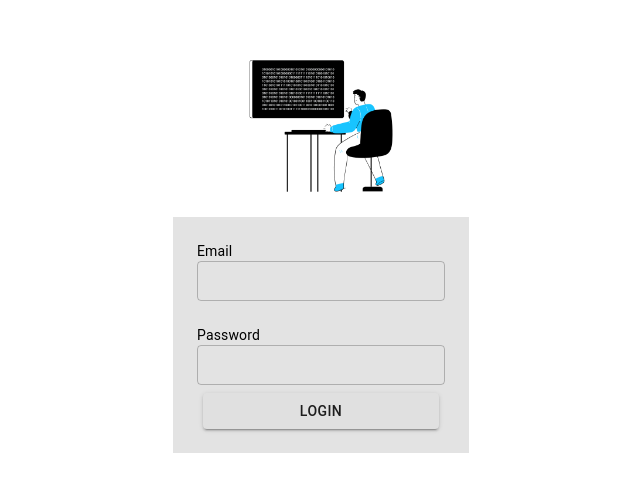
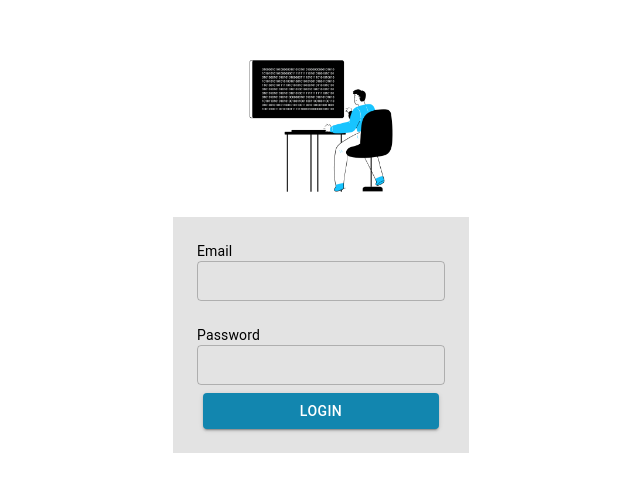
Before and after one commit to RushDynamic/StackOverflow-Clone, a React (Create React App) app in the folder stackoverflow-clone/: page /login in a window 1280 px wide. Shown: the part 148-640 px from the top of the page, without its empty margins (319-959 px from the left). Built offline with nearby package versions, Linux system fonts and the light colour scheme.

Commit message:
UI Cleanup

```diff
--- a/stackoverflow-clone/src/components/App.jsx
+++ b/stackoverflow-clone/src/components/App.jsx
@@ -3,6 +3,7 @@ import { BrowserRouter as Router, Switch, Route } from 'react-router-dom'
 import Login from './Login/Login.jsx';
 import Featured from './Featured/Featured.jsx';
 import UserProfile from './Featured/User/UserProfile.jsx';
+import "../sassStyles/global.scss"
 
 function App() {
     return (
--- a/stackoverflow-clone/src/components/Featured/User/UserProfileDetails/UserQuestions.jsx
+++ b/stackoverflow-clone/src/components/Featured/User/UserProfileDetails/UserQuestions.jsx
@@ -11,6 +11,14 @@ function UserQuestions(props) {
                 ...extraStyles,
                 border: '1px solid #5eba7d',
                 color: '#5eba7d',
+                borderRadius: '5px'
+            }
+        }
+        else {
+            extraStyles = {
+                ...extraStyles,
+                border: '1px solid #9fa6ad',
+                color: '#9fa6ad',
                 borderRadius: '5px'
             }
         }
--- a/stackoverflow-clone/src/components/Loading.jsx
+++ b/stackoverflow-clone/src/components/Loading.jsx
@@ -2,7 +2,7 @@ import React from 'react';
 
 function Loading(props) {
     return (
-        <div style={{ display: 'flex', flexDirection: 'column', alignItems: 'center', justifyContent: 'center', height: '100vh' }}>
+        <div className="loading-container">
             <img src="http://localhost:3000/images/loading.svg" />
         </div>
     );
--- a/stackoverflow-clone/src/components/Login/LoginForm/LoginForm.jsx
+++ b/stackoverflow-clone/src/components/Login/LoginForm/LoginForm.jsx
@@ -8,7 +8,7 @@ import '../../../sassStyles/login-form.scss';
 
 function LoginForm() {
     return (
-        <div>
+        <>
             <Formik initialValues={{
                 email: "",
                 password: ""
@@ -29,10 +29,16 @@ function LoginForm() {
                         <Field name='password' type="password" as={TextFieldInput} />
                         <ErrorMessage name='password' component={FieldError} />
                     </div>
-                    <Button type="submit" variant="contained" style={{ margin: '3vh', marginTop: '1vh', width: '80%' }}>Login</Button>
+                    <Button type="submit" variant="contained" style={{
+                        margin: '3vh',
+                        marginTop: '1vh',
+                        width: '80%',
+                        backgroundColor: '#1286af',
+                        color: 'white'
+                    }}>Login</Button>
                 </Form>
             </Formik>
-        </div >
+        </>
     )
 }
 
--- a/stackoverflow-clone/src/sassStyles/featured-questions.scss
+++ b/stackoverflow-clone/src/sassStyles/featured-questions.scss
@@ -1,18 +1,28 @@
 .featured-container {
     display: flex;
     justify-content: center;
-}
 
     .questions-outer-container {
         margin-left: 10vh;
         margin-right: 10vh;
         border-left: 1px solid #d6d9dc;
         border-right: 1px solid #d6d9dc;
-}
+
         .questions-primary-container {
             padding: 1vh;
             display: flex;
             align-items: center;
+
+            .questions-inner-container {
+                width: 100%;
+            }
+        }
+
+        .question-sub-details{
+            display: flex;
+            flex-direction: row;
+            justify-content: space-between;
+            margin: 1vh;
         }
 
         .questions-bounty-container {
@@ -27,14 +37,5 @@
             margin-right: 0vh;
             border-radius: 2px;
         }
-
-.questions-inner-container {
-    width: 100%;
     }
-
-.question-sub-details{
-    display: flex;
-    flex-direction: row;
-    justify-content: space-between;
-    margin: 1vh;
 }
--- /dev/null
+++ b/stackoverflow-clone/src/sassStyles/global.scss
@@ -0,0 +1,7 @@
+.loading-container {
+    display: flex;
+    flex-direction: column;
+    align-items: center;
+    justify-content: center;
+    height: 100vh;
+}
```
Lines whose indentation alone changed are shown as unchanged.
